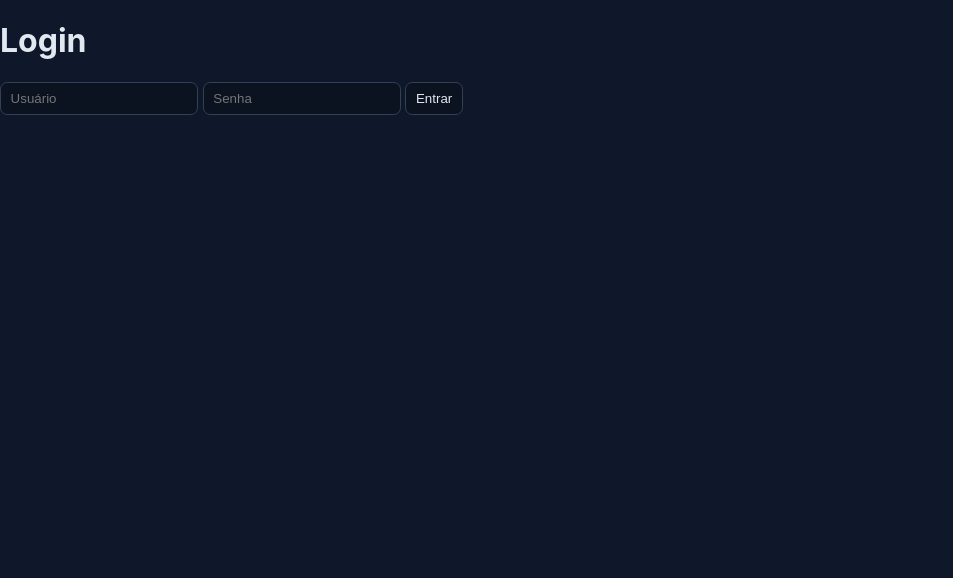
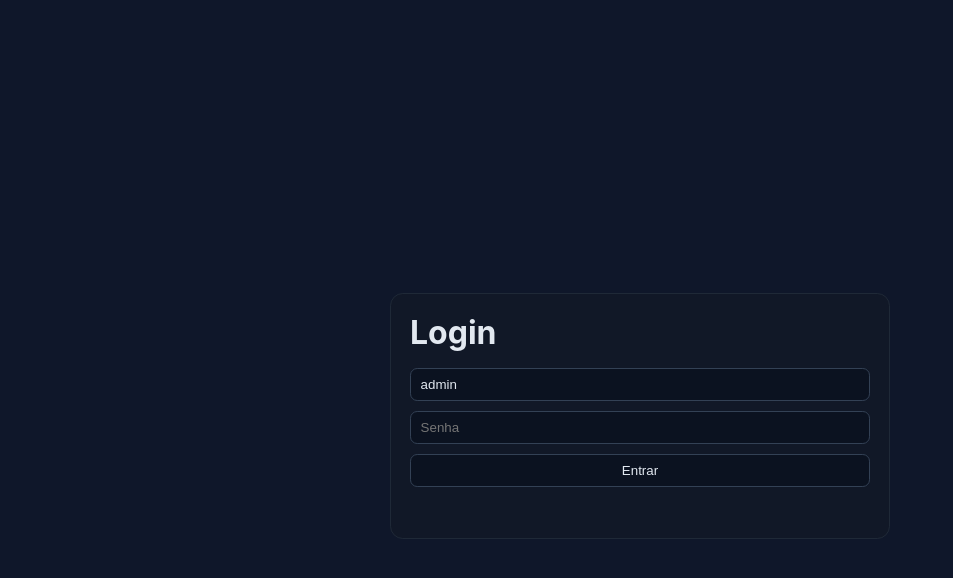
Before and after one commit to catatau597/tube, a website: page public/login.html in a window 1280 px wide. Shown: the whole page, without its empty margins (0-953 px from the left). Drawn offline with Linux system fonts and the light colour scheme.

Commit message:
Melhora UX da autenticação e redireciona login corretamente

```diff
--- a/public/css/style.css
+++ b/public/css/style.css
@@ -172,3 +172,37 @@ button {
   background: #1e293b;
   cursor: grab;
 }
+
+.auth-page {
+  min-height: 100vh;
+  display: grid;
+  place-items: center;
+  padding: 1rem;
+}
+
+.auth-card {
+  width: min(460px, 100%);
+  background: #111827;
+  border: 1px solid #1f2937;
+  border-radius: 0.8rem;
+  padding: 1.2rem;
+}
+
+.auth-title {
+  margin-top: 0;
+  margin-bottom: 1rem;
+  font-size: 2rem;
+}
+
+.auth-form {
+  display: grid;
+  grid-template-columns: 1fr;
+  gap: 0.6rem;
+}
+
+.auth-msg {
+  margin-top: 0.8rem;
+  min-height: 1.2rem;
+  color: #fca5a5;
+  font-size: 0.9rem;
+}
--- a/public/login.html
+++ b/public/login.html
@@ -7,29 +7,50 @@
     <link rel="stylesheet" href="/css/style.css" />
   </head>
   <body>
-    <main>
-      <h1>Login</h1>
-      <form id="login-form">
-        <input name="username" placeholder="Usuário" required />
+    <main class="auth-page">
+      <section class="auth-card">
+      <h1 class="auth-title">Login</h1>
+      <form id="login-form" class="auth-form">
+        <input name="username" placeholder="Usuário" value="admin" required />
         <input name="password" placeholder="Senha" type="password" required />
-        <button type="submit">Entrar</button>
+        <button id="login-btn" type="submit">Entrar</button>
       </form>
-      <pre id="output"></pre>
+      <div id="output" class="auth-msg"></div>
+      </section>
     </main>
     <script>
       document.getElementById('login-form').addEventListener('submit', async (event) => {
         event.preventDefault();
+        const output = document.getElementById('output');
+        const button = document.getElementById('login-btn');
+        output.textContent = '';
+        button.disabled = true;
+
         const form = new FormData(event.target);
         const payload = {
           username: form.get('username'),
           password: form.get('password'),
         };
-        const response = await fetch('/api/auth/login', {
-          method: 'POST',
-          headers: { 'Content-Type': 'application/json' },
-          body: JSON.stringify(payload),
-        });
-        document.getElementById('output').textContent = await response.text();
+
+        try {
+          const response = await fetch('/api/auth/login', {
+            method: 'POST',
+            headers: { 'Content-Type': 'application/json' },
+            body: JSON.stringify(payload),
+          });
+
+          const body = await response.json().catch(() => ({}));
+          if (!response.ok) {
+            output.textContent = body.error || 'Falha no login';
+            return;
+          }
+
+          window.location.href = '/';
+        } catch {
+          output.textContent = 'Erro de conexão com o servidor';
+        } finally {
+          button.disabled = false;
+        }
       });
     </script>
   </body>
```
Also changed, not shown: public/setup.html (+5 -3 lines).
